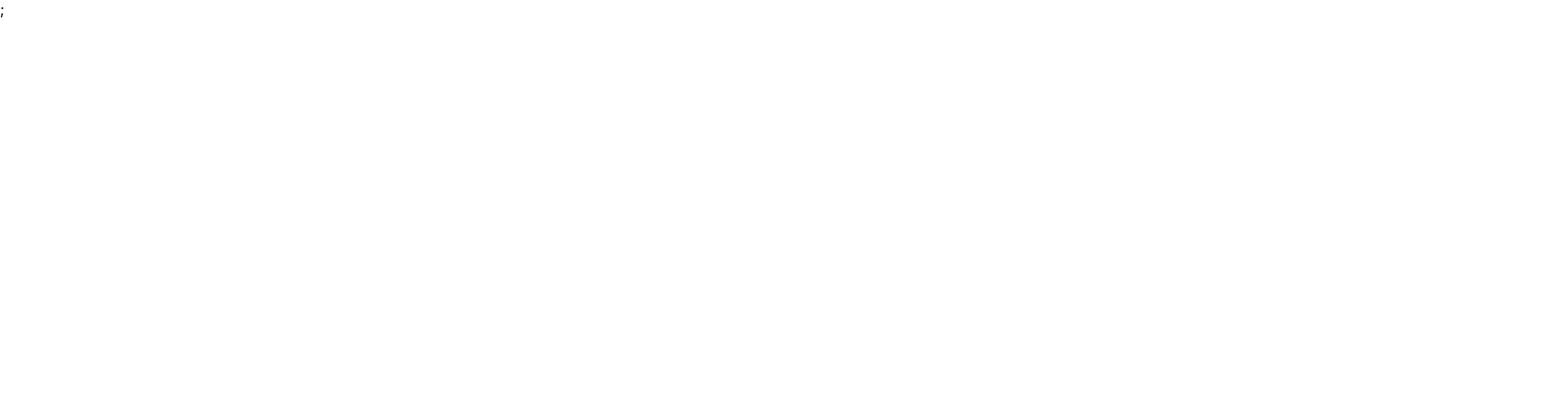
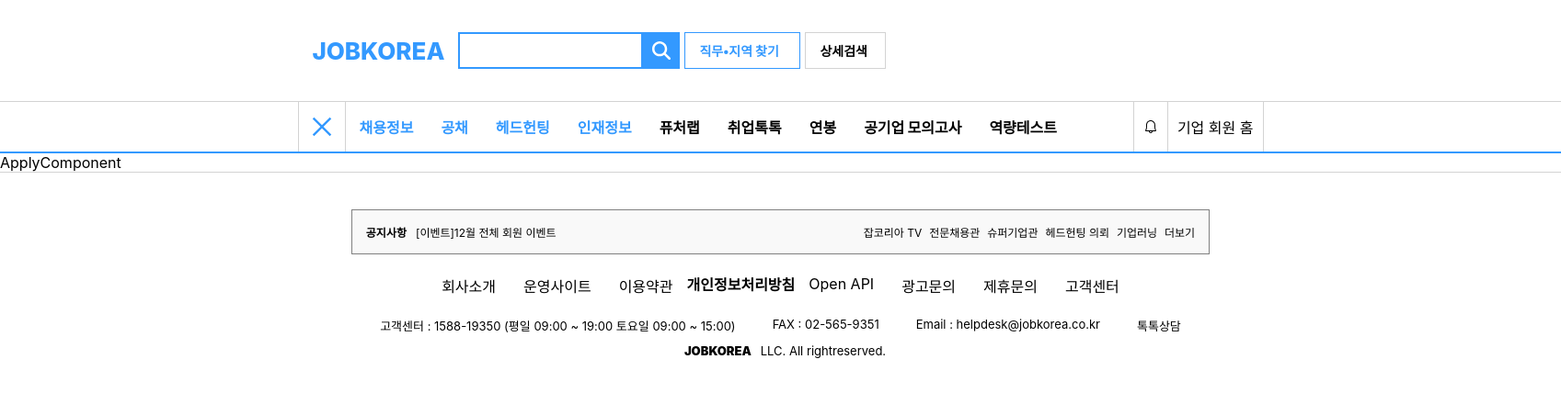
Before and after one commit to rainbow96bear/jobkorea, a React (Create React App) app in the folder jobkorea/: page /apply in a window 1280 px wide. Before the commit this address had no page. Shown: the top 428 px of the page at 92% size, 1697 px wide, since content can reach past the window. Built offline with nearby package versions, Linux system fonts and the light colour scheme.

Commit message:
12/9 header, footer작업

```diff
--- a/jobkorea/package.json
+++ b/jobkorea/package.json
@@ -9,6 +9,7 @@
     "query-string": "^7.1.3",
     "react": "^18.2.0",
     "react-dom": "^18.2.0",
+    "react-icons": "^4.7.1",
     "react-redux": "^8.0.5",
     "react-router-dom": "^6.4.4",
     "react-scripts": "5.0.1",
--- a/jobkorea/src/App.js
+++ b/jobkorea/src/App.js
@@ -5,7 +5,7 @@
 function App() {
   return (
     <BrowserRouter>
-      <Components></Components>;
+      <Components></Components>
     </BrowserRouter>
   );
 }
--- a/jobkorea/src/components/index.jsx
+++ b/jobkorea/src/components/index.jsx
@@ -7,7 +7,7 @@
   return (
     <div>
       <Routes>
-        <Route path="/main/*" element={<Main></Main>}></Route>
+        <Route path="/*" element={<Main></Main>}></Route>
         <Route
           path="/companyMain/*"
           element={<CompanyMain></CompanyMain>}></Route>
--- /dev/null
+++ b/jobkorea/src/components/main/footer/FooterComponent.jsx
@@ -0,0 +1,112 @@
+import styled from "styled-components";
+export default function FooterComponent() {
+  return (
+    <FooterBox>
+      <FooterFrame>
+        <FirstLine>
+          <div className="left">
+            <span className="rightPadding">공지사항</span>
+            <div>[이벤트]12월 전체 회원 이벤트</div>
+          </div>
+          <div className="right">
+            <div> 잡코리아 TV</div>
+            <div>전문채용관</div>
+            <div>슈퍼기업관</div>
+            <div>헤드헌팅 의뢰</div>
+            <div>기업러닝</div>
+            <div>더보기</div>
+          </div>
+        </FirstLine>
+        <SecondLine>
+          <div>회사소개</div>
+          <div>운영사이트</div>
+          <div>이용약관</div>
+          <span>개인정보처리방침</span>
+          <div>Open API</div>
+          <div>광고문의</div>
+          <div>제휴문의</div>
+          <div>고객센터</div>
+        </SecondLine>
+        <ThirdLine>
+          <div>
+            고객센터 : 1588-19350 (평일 09:00 ~ 19:00 토요일 09:00 ~ 15:00)
+          </div>
+          <div>FAX : 02-565-9351</div>
+          <div>Email : helpdesk@jobkorea.co.kr</div>
+          <div>톡톡상담</div>
+        </ThirdLine>
+        <ForthLine>
+          <div>
+            <span>JOBKOREA</span>
+            <div>LLC. All rightreserved.</div>
+          </div>
+        </ForthLine>
+      </FooterFrame>
+    </FooterBox>
+  );
+}
+
+const FooterBox = styled.div`
+  border-top: solid 1px lightgray;
+  display: flex;
+  justify-content: center;
+  padding: 30px 0;
+`;
+const FooterFrame = styled.div`
+  width: 55%;
+  min-width: 930px;
+  display: flex;
+  flex-direction: column;
+  justify-content: center;
+  span {
+    font-weight: 900;
+  }
+`;
+
+const FirstLine = styled.div`
+  display: flex;
+  justify-content: space-between;
+  border: solid 1px gray;
+  background-color: #f9f9f9;
+  padding: 15px;
+  margin: 10px 0;
+  font-size: 12px;
+  & .left {
+    display: flex;
+    width: 40%;
+  }
+  & .right {
+    display: flex;
+    width: 40%;
+    justify-content: space-between;
+  }
+  & .rightPadding {
+    padding-right: 10px;
+  }
+`;
+const SecondLine = styled.div`
+  display: flex;
+  justify-content: center;
+  margin: 10px 0;
+  div {
+    padding: 2px 15px;
+  }
+`;
+const ThirdLine = styled.div`
+  display: flex;
+  justify-content: center;
+  margin: 10px 0;
+  div {
+    font-size: small;
+    padding: 0 20px;
+  }
+`;
+const ForthLine = styled.div`
+  display: flex;
+  justify-content: center;
+  div {
+    display: flex;
+    font-size: small;
+    margin-left: 10px;
+  }
+`;
--- /dev/null
+++ b/jobkorea/src/components/main/footer/FooterContainer.jsx
@@ -0,0 +1,5 @@
+import FooterComponent from "./FooterComponent";
+
+export default function FooterContainer() {
+  return <FooterComponent></FooterComponent>;
+}
--- /dev/null
+++ b/jobkorea/src/components/main/header/HeaderComponent.jsx
@@ -0,0 +1,222 @@
+import styled from "styled-components";
+import { VscMenu, VscBell, VscChromeClose } from "react-icons/vsc";
+
+import searchImg from "./imgfold/searchImg.svg";
+
+const COLOR = "#3399ff";
+export default function HeaderComponent({ moveTo, dropDown, setDropDown }) {
+  return (
+    <HeaderBox>
+      <SearchFrame>
+        <SearchBox>
+          <HomeBtn
+            onClick={() => {
+              moveTo("");
+            }}>
+            JOBKOREA
+          </HomeBtn>
+          <InputBox>
+            <input></input>
+            <div>
+              <img src={searchImg}></img>
+            </div>
+          </InputBox>
+          <FuncBtn>직무•지역 찾기</FuncBtn>
+          <DetailSearchBtn
+            onClick={() => {
+              moveTo("search");
+            }}>
+            상세검색
+          </DetailSearchBtn>
+        </SearchBox>
+      </SearchFrame>
+      <FuncFrame>
+        <FuncBar>
+          <LeftFunc>
+            <MenuBtn>
+              {dropDown ? (
+                <VscMenu
+                  size="30"
+                  color={COLOR}
+                  onClick={() => {
+                    setDropDown(false);
+                  }}
+                />
+              ) : (
+                <VscChromeClose
+                  size="30"
+                  color={COLOR}
+                  onClick={() => {
+                    setDropDown(true);
+                  }}
+                />
+              )}
+            </MenuBtn>
+            <HoverBox>
+              <div
+                className="colorText"
+                onClick={() => {
+                  moveTo("search");
+                }}>
+                채용정보
+              </div>
+              <div className="colorText">공채</div>
+              <div className="colorText">헤드헌팅</div>
+              <div className="colorText">인재정보</div>
+              <div>퓨처랩</div>
+              <div>취업톡톡</div>
+              <div>연봉</div>
+              <div>공기업 모의고사</div>
+              <div>역량테스트</div>
+            </HoverBox>
+          </LeftFunc>
+          <RightFunc>
+            <VscBell className="border" />
+            <div
+              className="border borderRight"
+              onClick={() => {
+                moveTo("companymain");
+              }}>
+              기업 회원 홈
+            </div>
+          </RightFunc>
+        </FuncBar>
+      </FuncFrame>
+    </HeaderBox>
+  );
+}
+
+const HeaderBox = styled.div`
+  display: flex;
+  align-items: center;
+  flex-direction: column;
+  min-width: 1697px;
+  border-bottom: solid 2px ${COLOR};
+`;
+
+const SearchFrame = styled.div`
+  min-width: fit-content;
+  width: 60%;
+  padding: 35px 0;
+`;
+
+const SearchBox = styled.div`
+  display: flex;
+  justify-content: start;
+  align-items: center;
+  color: ${COLOR};
+  font-weight: 800;
+  font-size: 26px;
+`;
+const HomeBtn = styled.div`
+  cursor: pointer;
+`;
+const InputBox = styled.div`
+  display: flex;
+  input {
+    margin-left: 15px;
+    padding: 10px;
+    outline: none;
+    border: solid 2px ${COLOR};
+  }
+  div {
+    background-color: ${COLOR};
+    display: flex;
+    align-items: center;
+    padding: 10px;
+  }
+  img {
+    width: 20px;
+    filter: invert(100%) sepia(0%) saturate(7483%) hue-rotate(197deg)
+      brightness(104%) contrast(105%);
+    cursor: pointer;
+  }
+`;
+
+const FuncBtn = styled.div`
+  min-width: 94px;
+  display: flex;
+  align-items: center;
+  font-weight: none;
+  font-size: 14px;
+  padding: 0 15px;
+  border: solid 1px ${COLOR};
+  height: 38px;
+  margin-left: 5px;
+  & .detailSearch {
+    color: black;
+    border: solid 1px lightgray;
+  }
+`;
+const DetailSearchBtn = styled.div`
+  min-width: 56px;
+  display: flex;
+  align-items: center;
+  font-weight: none;
+  font-size: 14px;
+  padding: 0 15px;
+  color: black;
+  border: solid 1px lightgray;
+  height: 38px;
+  margin-left: 5px;
+  cursor: pointer;
+`;
+const FuncFrame = styled.div`
+  display: flex;
+  justify-content: center;
+  width: 100%;
+
+  border-top: solid 1px lightgray;
+`;
+
+const FuncBar = styled.div`
+  display: flex;
+  width: 60%;
+  min-width: 1050px;
+  justify-content: space-between;
+`;
+
+const MenuBtn = styled.div`
+  display: flex;
+  align-items: center;
+  border-left: solid 1px lightgray;
+  border-right: solid 1px lightgray;
+  padding: 0 10px;
+  cursor: pointer;
+`;
+
+const HoverBox = styled.div`
+  display: flex;
+  align-items: center;
+  cursor: pointer;
+  div {
+    width: fit-content;
+    font-weight: 900;
+    padding: 15px;
+  }
+  div:hover {
+    color: white;
+    background-color: ${COLOR};
+  }
+  & .colorText {
+    color: ${COLOR};
+  }
+`;
+
+const LeftFunc = styled.div`
+  display: flex;
+`;
+const RightFunc = styled.div`
+  display: flex;
+  & .border {
+    padding: 0 10px;
+    display: flex;
+    align-items: center;
+    border-left: solid 1px lightgray;
+    height: 100%;
+    cursor: pointer;
+  }
+  & .borderRight {
+    border-right: solid 1px lightgray;
+  }
+`;
--- /dev/null
+++ b/jobkorea/src/components/main/header/HeaderContainer.jsx
@@ -0,0 +1,17 @@
+import HeaderComponent from "./HeaderComponent";
+import { useNavigate } from "react-router-dom";
+import { useState } from "react";
+
+export default function HeaderContainer() {
+  const [dropDown, setDropDown] = useState(false);
+  const navigate = useNavigate();
+  const moveTo = (where) => {
+    navigate(`/${where}`);
+  };
+  return (
+    <HeaderComponent
+      moveTo={moveTo}
+      dropDown={dropDown}
+      setDropDown={setDropDown}></HeaderComponent>
+  );
+}
--- /dev/null
+++ b/jobkorea/src/components/main/header/dropdown/DropDownComponent.jsx
@@ -0,0 +1,5 @@
+import styled from "styled-components";
+export default function DropDownComponent() {
+  return <DropDownBox></DropDownBox>;
+}
+const DropDownBox = styled.div``;
--- /dev/null
+++ b/jobkorea/src/components/main/header/dropdown/DropDownContainer.jsx
@@ -0,0 +1,5 @@
+import DropDownComponent from "./DropDownComponent";
+
+export default function DropDownContainer() {
+  return <DropDownComponent></DropDownComponent>;
+}
--- a/jobkorea/src/components/main/index.jsx
+++ b/jobkorea/src/components/main/index.jsx
@@ -3,10 +3,14 @@
 import MainContainer from "./main/MainContainer";
 import RecruitContainer from "./recruit/RecruitContainer";
 import SearchContainer from "./search/SearchContainer";
+import HeaderContainer from "./header/HeaderContainer";
+import FooterContainer from "./footer/FooterContainer";
+import styled from "styled-components";
 
 export default function Main() {
   return (
-    <div>
+    <Box>
+      <HeaderContainer></HeaderContainer>
       <Routes>
         <Route path="/" element={<MainContainer></MainContainer>}></Route>
         <Route
@@ -19,6 +23,11 @@
           path="/apply"
           element={<ApplyContainer></ApplyContainer>}></Route>
       </Routes>
-    </div>
+      <FooterContainer></FooterContainer>
+    </Box>
   );
 }
+
+const Box = styled.div`
+  min-width: 1697px;
+`;
```
Also changed, not shown: jobkorea/src/components/main/header/imgfold/searchImg.svg (added), 1 other file (tests, documents, lock files or other folders).
